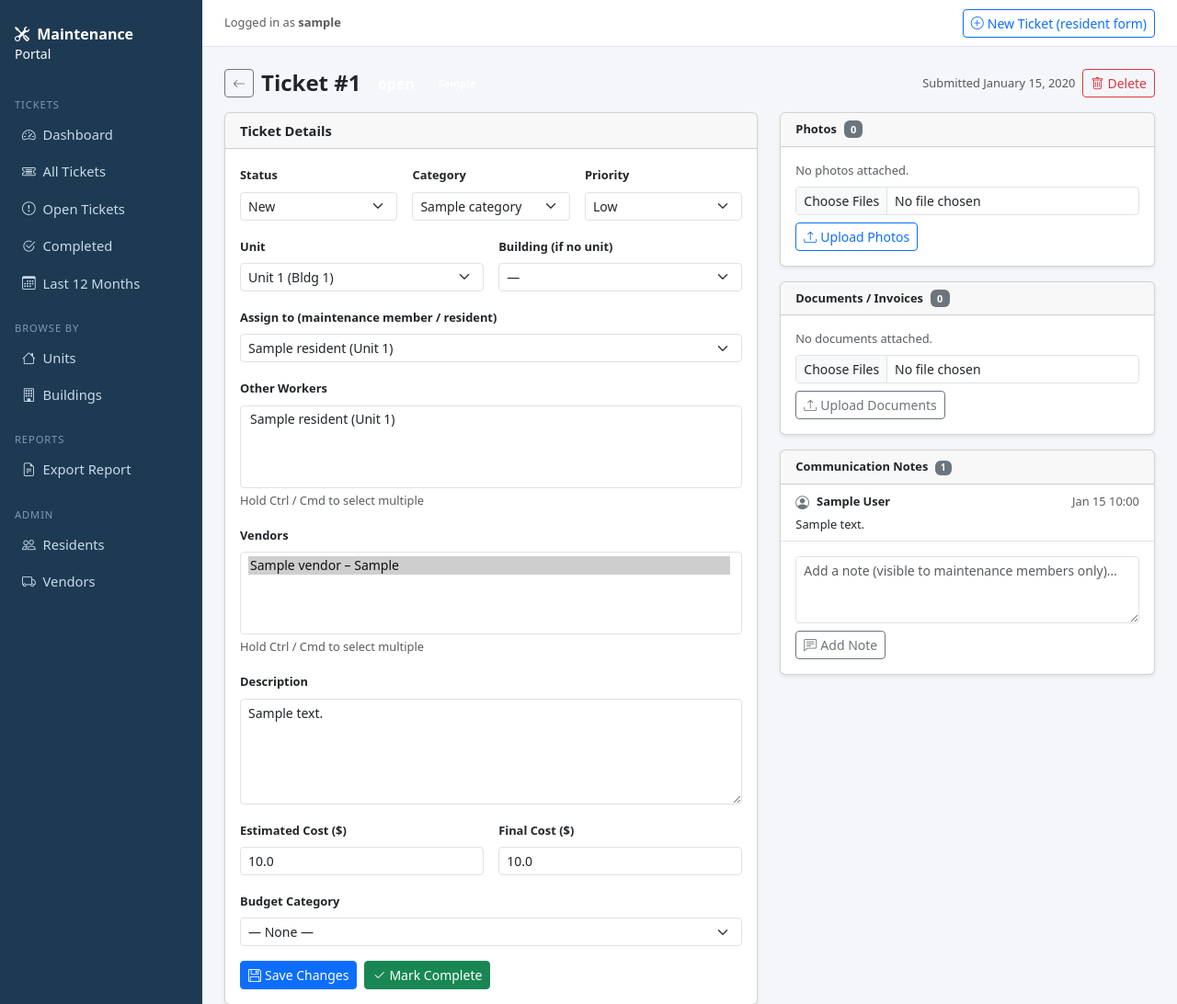
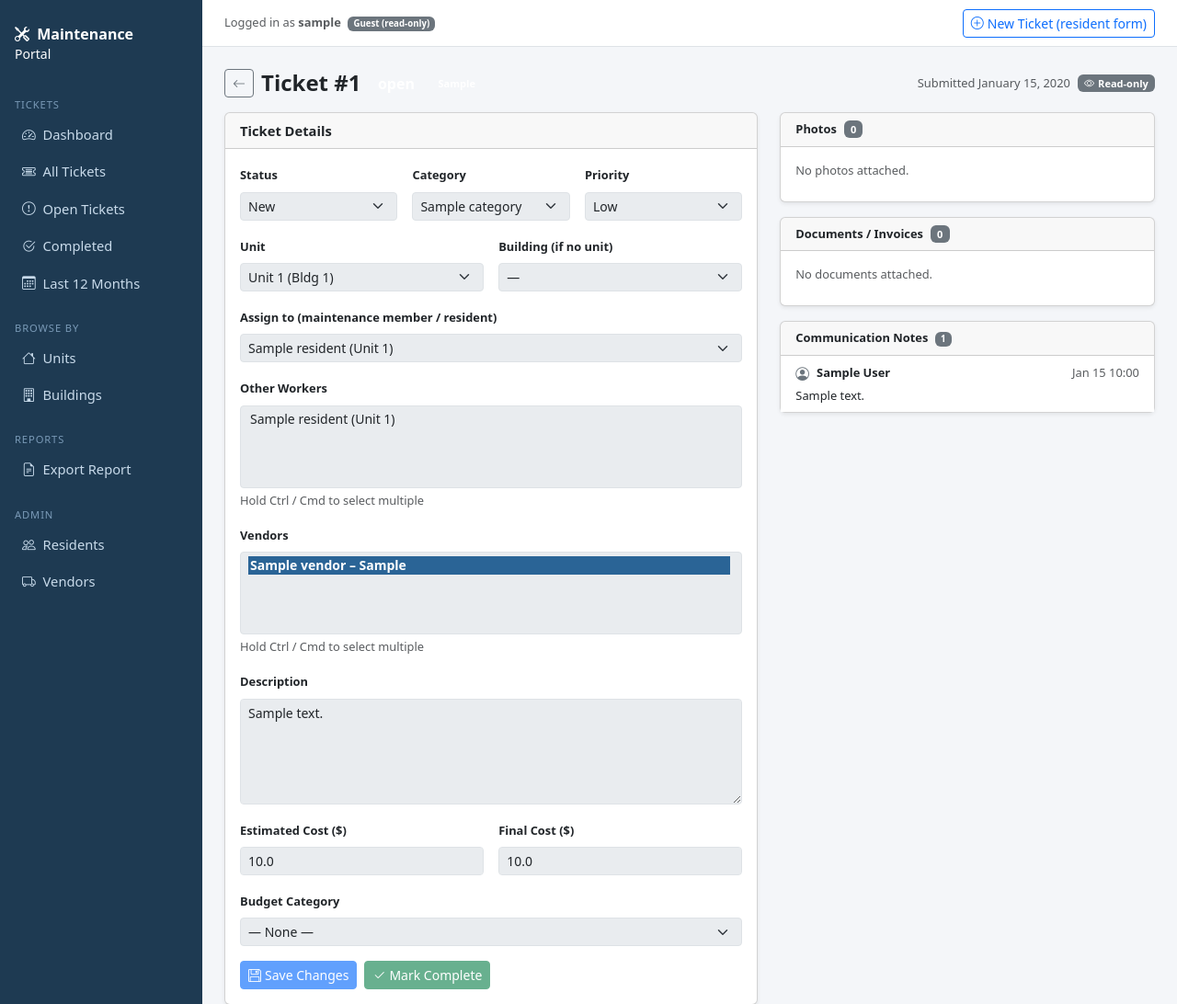
Before and after one commit to shansen5/Bellcoho-Ticketing, a Flask app: page /board/tickets/1 in a window 1280 px wide. Shown: the top 1092 px of the page at 92% size. Run offline with Flask 3, Linux system fonts and the light colour scheme; a user stored in the database is signed in; tables that the repository leaves empty hold one stand-in row (values such as "Sample post").

Commit message:
Add guest user

```diff
--- a/app.py
+++ b/app.py
@@ -1,6 +1,7 @@
 import os
 import uuid
 from datetime import datetime, timedelta
+from urllib.parse import urlparse
 
 import csv
 import io
@@ -184,7 +185,12 @@
     @board.before_request
     @login_required
     def require_login():
-        pass
+        if current_user.is_guest and request.method != "GET":
+            flash("Guest accounts are read-only and cannot make changes.", "warning")
+            ref = request.referrer
+            if ref and urlparse(ref).netloc not in ("", request.host):
+                ref = None
+            return redirect(ref or url_for("board.dashboard"))
 
     # ---------- Dashboard ---------------------------------------------------
 
@@ -497,9 +503,12 @@
                 flash("Attachments uploaded.", "success")
                 return redirect(url_for("board.ticket_detail", ticket_id=ticket.id))
 
-            # Default: update ticket fields
+            # Default: update ticket fields (also used by the "Mark Complete" button)
             old_status = ticket.status
-            ticket.status = request.form.get("status", ticket.status)
+            if action == "complete":
+                ticket.status = "Completed"
+            else:
+                ticket.status = request.form.get("status", ticket.status)
             new_cat_id = request.form.get("category")
             if new_cat_id:
                 ticket.category_id = int(new_cat_id)
@@ -542,6 +551,9 @@
                 db.session.add(TicketVendor(ticket_id=ticket.id, vendor_id=int(vid)))
 
             db.session.commit()
+            if action == "complete":
+                flash("Ticket marked complete.", "success")
+                return redirect(url_for("board.ticket_list"))
             flash("Ticket updated.", "success")
             return redirect(url_for("board.ticket_detail", ticket_id=ticket.id))
 
@@ -712,6 +724,7 @@
             for col_sql in [
                 "ALTER TABLE tickets ADD COLUMN other_workers TEXT",
                 "ALTER TABLE tickets ADD COLUMN budget_category VARCHAR(100)",
+                "ALTER TABLE board_users ADD COLUMN is_guest BOOLEAN DEFAULT 0",
             ]:
                 try:
                     conn.execute(db.text(col_sql))
@@ -730,7 +743,8 @@
         email = input("Email (optional): ").strip()
         password = getpass.getpass("Password: ")
         is_admin = input("Admin? (y/N): ").strip().lower() == "y"
-        u = BoardUser(username=username, email=email, is_admin=is_admin)
+        is_guest = input("Guest (read-only)? (y/N): ").strip().lower() == "y"
+        u = BoardUser(username=username, email=email, is_admin=is_admin, is_guest=is_guest)
         u.set_password(password)
         db.session.add(u)
         db.session.commit()
--- a/models.py
+++ b/models.py
@@ -204,6 +204,7 @@
     email = db.Column(db.String(200))
     password_hash = db.Column(db.String(256), nullable=False)
     is_admin = db.Column(db.Boolean, default=False)
+    is_guest = db.Column(db.Boolean, default=False)
 
     def set_password(self, password):
         self.password_hash = generate_password_hash(password)
--- a/static/css/style.css
+++ b/static/css/style.css
@@ -67,6 +67,15 @@
 .badge-Normal { background-color: #0dcaf0; color: #333; }
 .badge-Urgent { background-color: #dc3545; }
 
+/* ---- Multi-select lists (Other Workers, Vendors, report filters) ---- */
+select[multiple] option:checked {
+  /* background-image trick keeps Firefox from muting this to a grey system color */
+  background: linear-gradient(0deg, var(--brand) 0%, var(--brand) 100%);
+  background-color: var(--brand) !important;
+  color: #fff;
+  font-weight: 600;
+}
+
 /* ---- Photo grid ---- */
 .photo-thumb {
   width: 100px;
--- a/templates/base_board.html
+++ b/templates/base_board.html
@@ -79,7 +79,10 @@
   <!-- ===== Main ===== -->
   <div id="main-content" class="d-flex flex-column">
     <div class="topbar d-flex align-items-center gap-3">
-      <span class="text-muted small">Logged in as <strong>{{ current_user.username }}</strong></span>
+      <span class="text-muted small">
+        Logged in as <strong>{{ current_user.username }}</strong>
+        {% if current_user.is_guest %}<span class="badge bg-secondary ms-1">Guest (read-only)</span>{% endif %}
+      </span>
       <a href="{{ url_for('public.submit') }}" class="btn btn-sm btn-outline-primary ms-auto" target="_blank">
         <i class="bi bi-plus-circle me-1"></i>New Ticket (resident form)
       </a>
--- a/templates/board/residents.html
+++ b/templates/board/residents.html
@@ -6,6 +6,7 @@
 
 <div class="row g-4">
 
+  {% if not current_user.is_guest %}
   <!-- Add resident form -->
   <div class="col-lg-4">
     <div class="card shadow-sm">
@@ -38,9 +39,10 @@
       </div>
     </div>
   </div>
+  {% endif %}
 
   <!-- Resident list -->
-  <div class="col-lg-8">
+  <div class="{% if current_user.is_guest %}col-lg-12{% else %}col-lg-8{% endif %}">
     <div class="card shadow-sm">
       <div class="card-header fw-semibold">All Residents ({{ residents|length }})</div>
       <div class="table-responsive">
@@ -68,11 +70,13 @@
                 </a>
               </td>
               <td>
+                {% if not current_user.is_guest %}
                 <form method="post" action="{{ url_for('board.delete_resident', resident_id=r.id) }}"
                       class="d-inline">
                   <button type="submit" class="btn btn-link btn-sm text-danger p-0"
                           onclick="return confirm('Remove this resident?')">remove</button>
                 </form>
+                {% endif %}
               </td>
             </tr>
             {% else %}
--- a/templates/board/ticket_detail.html
+++ b/templates/board/ticket_detail.html
@@ -11,12 +11,16 @@
   <span class="badge badge-{{ ticket.status }} fs-6">{{ ticket.status }}</span>
   <span class="badge badge-{{ ticket.priority }}">{{ ticket.priority }}</span>
   <span class="ms-auto text-muted small">Submitted {{ ticket.date_submitted.strftime('%B %d, %Y') }}</span>
+  {% if current_user.is_guest %}
+  <span class="badge bg-secondary"><i class="bi bi-eye me-1"></i>Read-only</span>
+  {% else %}
   <form method="post" action="{{ url_for('board.delete_ticket', ticket_id=ticket.id) }}"
         onsubmit="return confirm('Permanently delete Ticket #{{ ticket.id }}? This cannot be undone.')">
     <button type="submit" class="btn btn-sm btn-outline-danger">
       <i class="bi bi-trash me-1"></i>Delete
     </button>
   </form>
+  {% endif %}
 </div>
 
 <div class="row g-4">
@@ -28,7 +32,7 @@
       <div class="card-header fw-semibold">Ticket Details</div>
       <div class="card-body">
         <form method="post">
-          <input type="hidden" name="action" value="update">
+          <fieldset {% if current_user.is_guest %}disabled{% endif %}>
 
           <div class="row g-3 mb-3">
             <div class="col-sm-4">
@@ -149,15 +153,16 @@
           </div>
 
           <div class="d-flex gap-2">
-            <button type="submit" class="btn btn-primary btn-sm">
+            <button type="submit" name="action" value="update" class="btn btn-primary btn-sm">
               <i class="bi bi-floppy me-1"></i>Save Changes
             </button>
             {% if ticket.status != 'Completed' %}
-            <button type="submit" name="status" value="Completed" class="btn btn-success btn-sm">
+            <button type="submit" name="action" value="complete" class="btn btn-success btn-sm">
               <i class="bi bi-check2 me-1"></i>Mark Complete
             </button>
             {% endif %}
           </div>
+          </fieldset>
 
         </form>
       </div>
@@ -214,6 +219,7 @@
                    title="{{ att.original_filename }}"
                    onerror="this.src=''; this.alt='Preview unavailable'">
             </a>
+            {% if not current_user.is_guest %}
             <form method="post"
                   action="{{ url_for('board.delete_attachment', ticket_id=ticket.id, att_id=att.id) }}"
                   class="d-inline position-absolute top-0 end-0 m-0">
@@ -221,6 +227,7 @@
                       onclick="return confirm('Remove photo?')"
                       title="Remove">×</button>
             </form>
+            {% endif %}
           </div>
           {% endfor %}
         </div>
@@ -228,6 +235,7 @@
         <p class="text-muted small mb-2">No photos attached.</p>
         {% endif %}
 
+        {% if not current_user.is_guest %}
         <form method="post" enctype="multipart/form-data">
           <input type="hidden" name="action" value="upload">
           <input type="file" name="photos" class="form-control form-control-sm" accept="image/*" multiple>
@@ -235,6 +243,7 @@
             <i class="bi bi-upload me-1"></i>Upload Photos
           </button>
         </form>
+        {% endif %}
       </div>
     </div>
 
@@ -253,11 +262,13 @@
             <a href="{{ url_for('public.uploaded_file', filepath='documents/' + att.filename) }}" target="_blank">
               {{ att.original_filename }}
             </a>
+            {% if not current_user.is_guest %}
             <form method="post" class="ms-auto"
                   action="{{ url_for('board.delete_attachment', ticket_id=ticket.id, att_id=att.id) }}">
               <button type="submit" class="btn btn-link btn-sm text-danger p-0"
                       onclick="return confirm('Remove document?')">remove</button>
             </form>
+            {% endif %}
           </li>
           {% endfor %}
         </ul>
@@ -265,6 +276,7 @@
         <p class="text-muted small mb-2">No documents attached.</p>
         {% endif %}
 
+        {% if not current_user.is_guest %}
         <form method="post" enctype="multipart/form-data">
           <input type="hidden" name="action" value="upload">
           <input type="file" name="documents" class="form-control form-control-sm"
@@ -273,6 +285,7 @@
             <i class="bi bi-upload me-1"></i>Upload Documents
           </button>
         </form>
+        {% endif %}
       </div>
     </div>
 
@@ -297,6 +310,7 @@
           <div class="list-group-item text-muted small py-3 text-center">No notes yet.</div>
           {% endfor %}
         </div>
+        {% if not current_user.is_guest %}
         <div class="p-3 border-top">
           <form method="post">
             <input type="hidden" name="action" value="comment">
@@ -307,6 +321,7 @@
             </button>
           </form>
         </div>
+        {% endif %}
       </div>
     </div>
 
```
Also changed, not shown: seed.py (+7 -0 lines), templates/board/vendors.html (+7 -1 lines).
